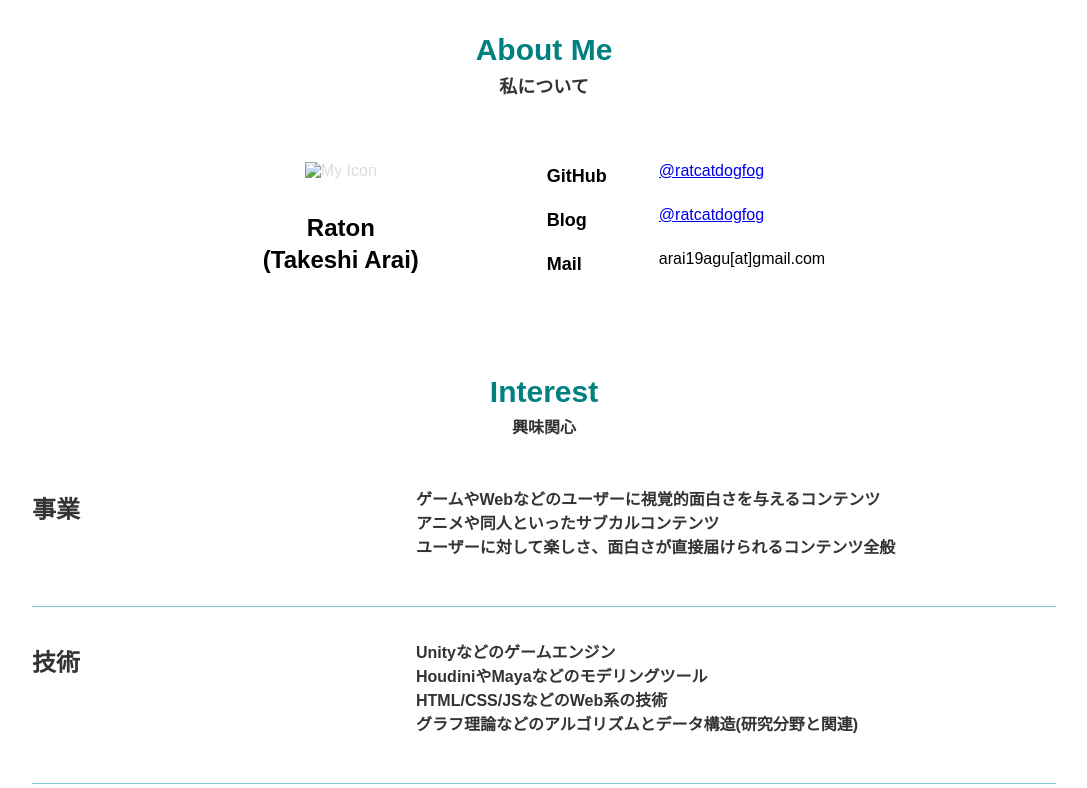
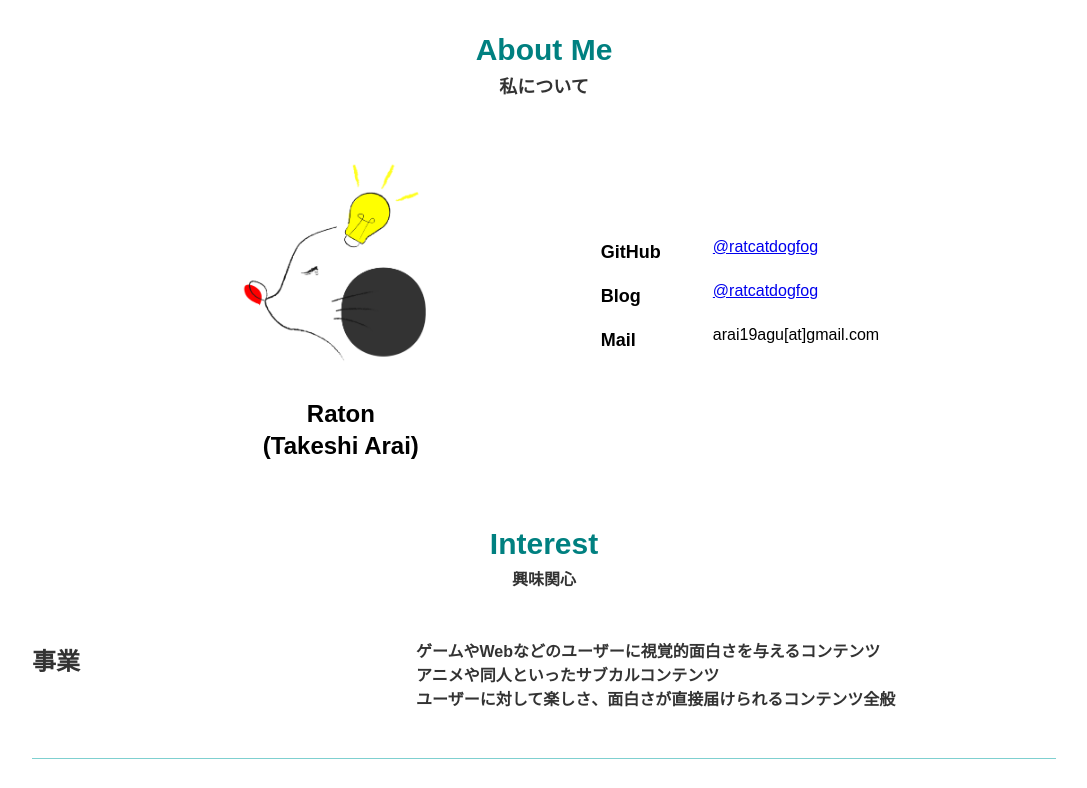
Before and after one commit to ratcatdogfog/Raton, a plain HTML site: page index.html in a window 1280 px wide. Shown: the top 788 px of the page, without its empty margins (96-1183 px from the left). Drawn offline with Linux system fonts and the light colour scheme.

Commit message:
Update index.html

```diff
--- a/index.html
+++ b/index.html
@@ -190,7 +190,7 @@
       <div class="mt-8 md-flex md-justify-center md-mx-auto">
         <div class="text-center">
           <div class="border-border inline-block p-8">
-            <img src="images/Rat.PNG" alt="My Icon" width="200" height="200">
+            <img src="Rat.PNG" alt="My Icon" width="200" height="200">
           </div>
           <h2 class="mt-2 text-2xl font-bold">
             Raton
```
